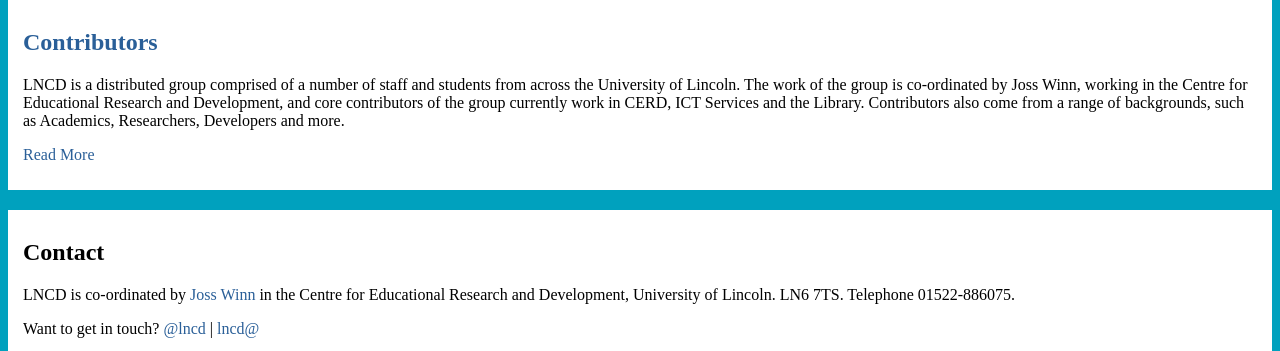
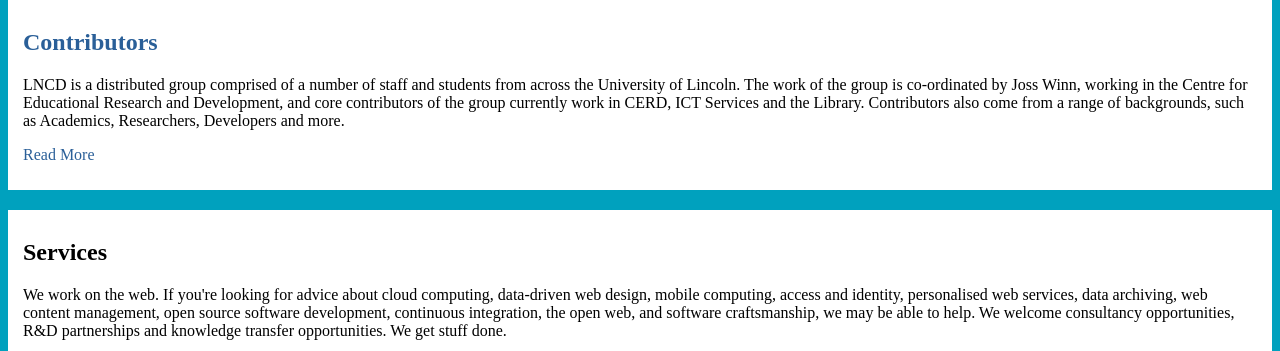
Before and after one commit to lncd/LNCD-Site, a CodeIgniter app: page / in a window 1280 px wide. Shown: the part 1076-1427 px from the top of the page. Run offline with CodeIgniter, Linux system fonts and the light colour scheme; data that the repository does not hold is empty; some libraries are stand-ins or nearby versions.

Commit message:
Services box added to home page.

```diff
--- a/application/views/index_view.php
+++ b/application/views/index_view.php
@@ -49,6 +49,10 @@
 			<p><a href="contributors" class="button">Read More</a></p>
 		</div>
 		<div class="display_box">
+			<h2>Services</h2>
+			<p>We work on the web. If you're looking for advice about cloud computing, data-driven web design, mobile computing, access and identity, personalised web services, data archiving, web content management, open source software development, continuous integration, the open web, and software craftsmanship, we may be able to help. We welcome consultancy opportunities, R&D partnerships and knowledge transfer opportunities. We get stuff done.</p>
+		</div>
+		<div class="display_box">
 			<h2>Contact</h2>
 			<p>LNCD is co-ordinated by <a title="Joss' blog" href="http://phone.online.lincoln.ac.uk/jwinn">Joss Winn</a> in the Centre for Educational Research and Development,&nbsp;University of Lincoln. LN6 7TS. Telephone 01522-886075.</p>
 			<p>Want to get in touch?&nbsp;<a href="http://twitter.com/lncd">@lncd</a>&nbsp;|&nbsp;<a href="mailto:lncd@lincoln.ac.uk">lncd@</a></p>
```
